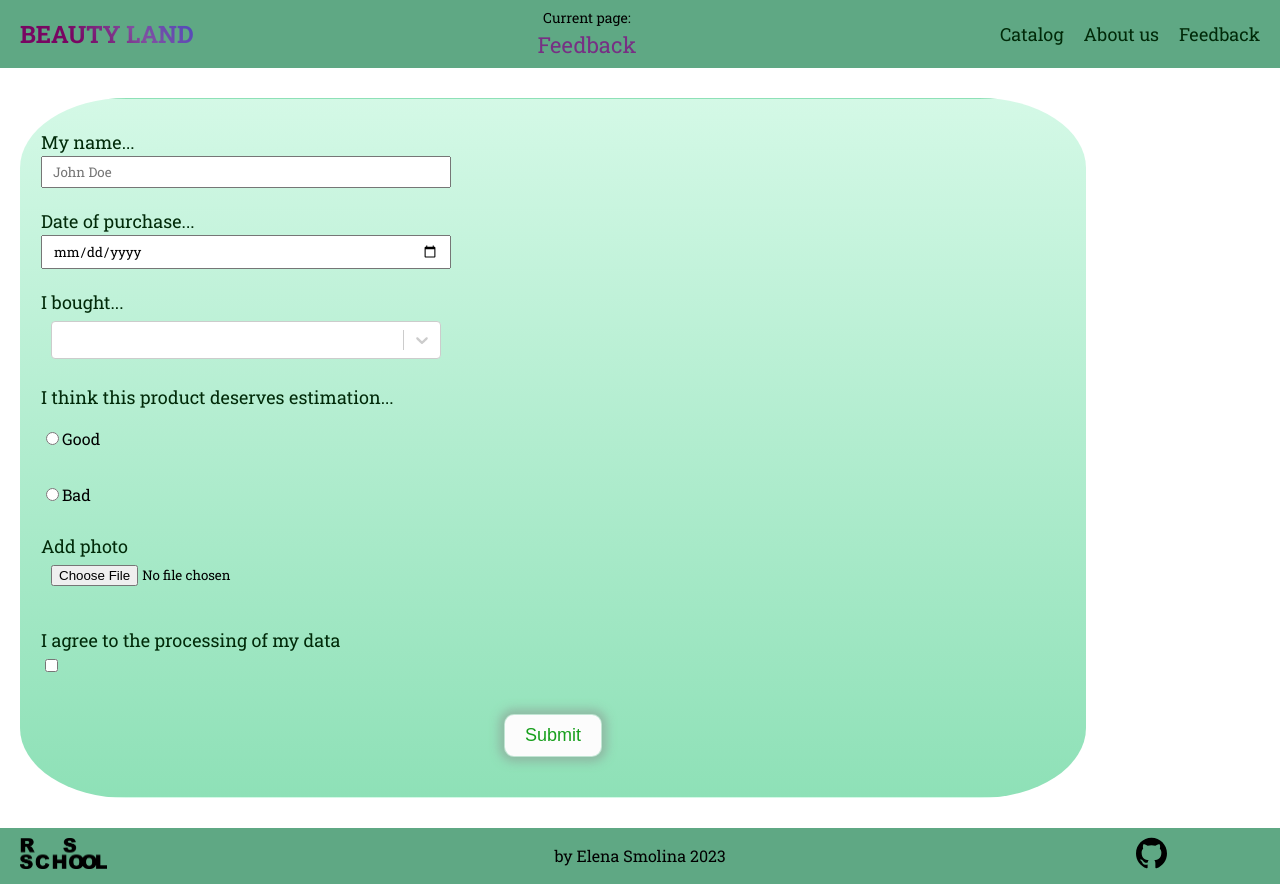
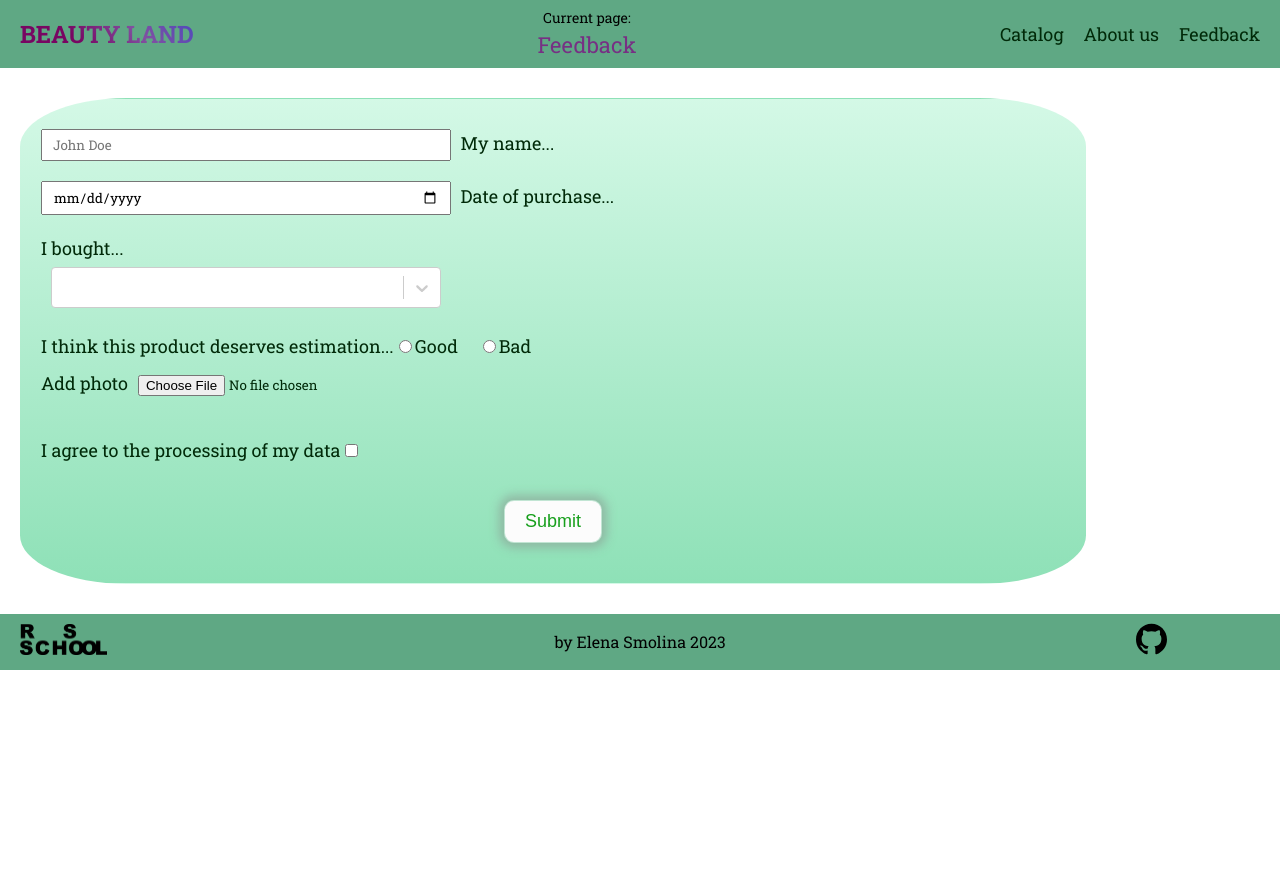
Before and after one commit to esmolina/rss-react, a React (Vite) app: page /feedback in a window 1280 px wide. After the commit the page ends 800 px from the top, so only its background shows below. Built offline with nearby package versions, Linux system fonts and the light colour scheme.

Commit message:
fix: remove eslint label errors (wrapped the input in label)

```diff
--- a/src/components/Feedback/QuizForm/QuizForm.tsx
+++ b/src/components/Feedback/QuizForm/QuizForm.tsx
@@ -37,10 +37,7 @@ function QuizForm({ handleNewFeedback }: QuizProps) {
 
   return (
     <form data-testid="quiz-form" onSubmit={handleSubmit(onSubmit)} className={cx('quiz__wrapper')}>
-      {/* eslint-disable-next-line jsx-a11y/label-has-associated-control */}
       <label htmlFor="input-quiz-name" className={cx('label')}>
-        My name...
-      </label>
         <input
           type="text"
           id="input-quiz-name"
@@ -50,16 +47,15 @@ function QuizForm({ handleNewFeedback }: QuizProps) {
           // eslint-disable-next-line react/jsx-props-no-spreading
           {...register('name', { required: 'Please, correct data', minLength: 2 })}
         />
+        My name...
+      </label>
       {errors.name && (
         <span data-testid="name-error-span" className={cx('input__span')}>
           Min length 2 symbols
         </span>
       )}
 
-      {/* eslint-disable-next-line jsx-a11y/label-has-associated-control */}
       <label htmlFor="input-quiz-date" className={cx('label')}>
-        Date of purchase...
-      </label>
         <input
           type="date"
           id="input-quiz-date"
@@ -72,6 +68,8 @@ function QuizForm({ handleNewFeedback }: QuizProps) {
             max: new Date().toDateString(),
           })}
         />
+        Date of purchase...
+      </label>
       {errors.date && (
         <span className={cx('input__span')}>
           Please, correct data.The purchase cannot be earlier than 01.01.2020 and later than the
@@ -88,7 +86,6 @@ function QuizForm({ handleNewFeedback }: QuizProps) {
             {/* eslint-disable-next-line jsx-a11y/label-has-associated-control */}
             <label htmlFor="input-quiz-select" className={cx('label')}>
               I bought...
-            </label>
               <ReactSelect
                 id="input-quiz-select"
                 className={cx('select')}
@@ -97,16 +94,15 @@ function QuizForm({ handleNewFeedback }: QuizProps) {
                 value={getOptionsValue(value)}
                 onChange={(newValue) => onChange((newValue as ProductOptionsInterface).value)}
               />
+            </label>
             {error && <span className={cx('input__span')}>Please select the product</span>}
           </div>
         )}
       />
 
-      {/* eslint-disable-next-line jsx-a11y/label-has-associated-control */}
       <label htmlFor="input-quiz-radio" className={cx('label')}>
         I think this product deserves estimation...
-      </label>
-
+        <label htmlFor="input-quiz-radio-good" className={cx('label__radio')}>
           <p className={cx('input__radio')}>
             <input
               type="radio"
@@ -118,13 +114,10 @@ function QuizForm({ handleNewFeedback }: QuizProps) {
                 required: 'Please, enter your sore',
               })}
             />
-
-        {/* eslint-disable-next-line jsx-a11y/label-has-associated-control */}
-        <label htmlFor="input-quiz-radio-good" className={cx('label__radio')}>
+          </p>
           Good
         </label>
-      </p>
-
+        <label htmlFor="input-quiz-radio-bad" className={cx('label__radio')}>
           <p className={cx('input__radio')}>
             <input
               type="radio"
@@ -136,19 +129,15 @@ function QuizForm({ handleNewFeedback }: QuizProps) {
                 required: 'Please, enter your sore',
               })}
             />
-
-        {/* eslint-disable-next-line jsx-a11y/label-has-associated-control */}
-        <label htmlFor="input-quiz-radio-bad" className={cx('label__radio')}>
+          </p>
           Bad
         </label>
-      </p>
+      </label>
 
       {errors.estimate && <span className={cx('input__span')}>Please, enter score</span>}
 
-      {/* eslint-disable-next-line jsx-a11y/label-has-associated-control */}
       <label htmlFor="input-quiz-file" className={cx('label')}>
         Add photo
-      </label>
         <input
           type="file"
           id="input-quiz-date"
@@ -158,13 +147,12 @@ function QuizForm({ handleNewFeedback }: QuizProps) {
             required: 'Please, download photo',
           })}
         />
+      </label>
       {errors.file && <span className={cx('input__span')}>Please, download photo</span>}
 
       <p>
-        {/* eslint-disable-next-line jsx-a11y/label-has-associated-control */}
         <label htmlFor="input-quiz-checkbox" className={cx('label')}>
           I agree to the processing of my data
-        </label>
           <input
             type="checkbox"
             id="input-quiz-checkbox"
@@ -174,6 +162,7 @@ function QuizForm({ handleNewFeedback }: QuizProps) {
               required: 'Please, take your agreement',
             })}
           />
+        </label>
         {errors.agreement && (
           <span className={cx('input__span')}>
             Without your consent, we will not be able to publish a response
```
Lines whose indentation alone changed are shown as unchanged.
